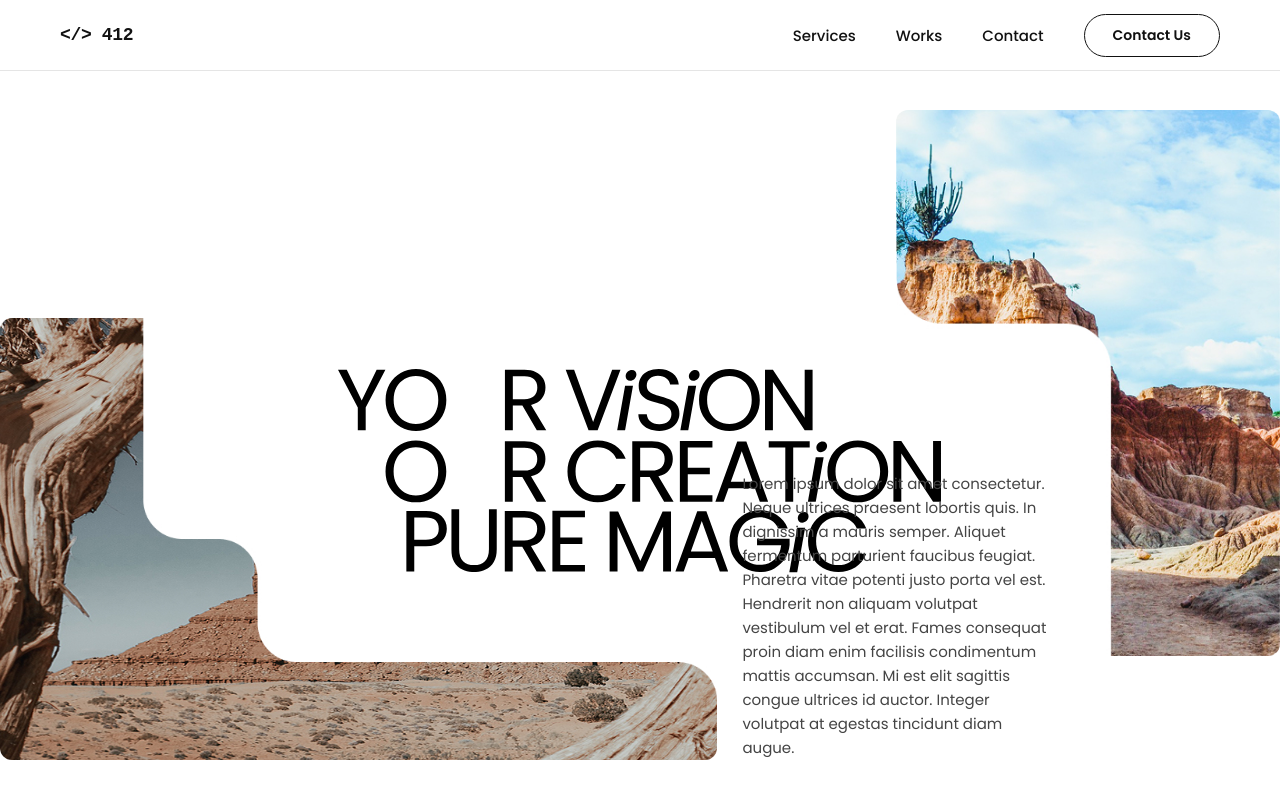
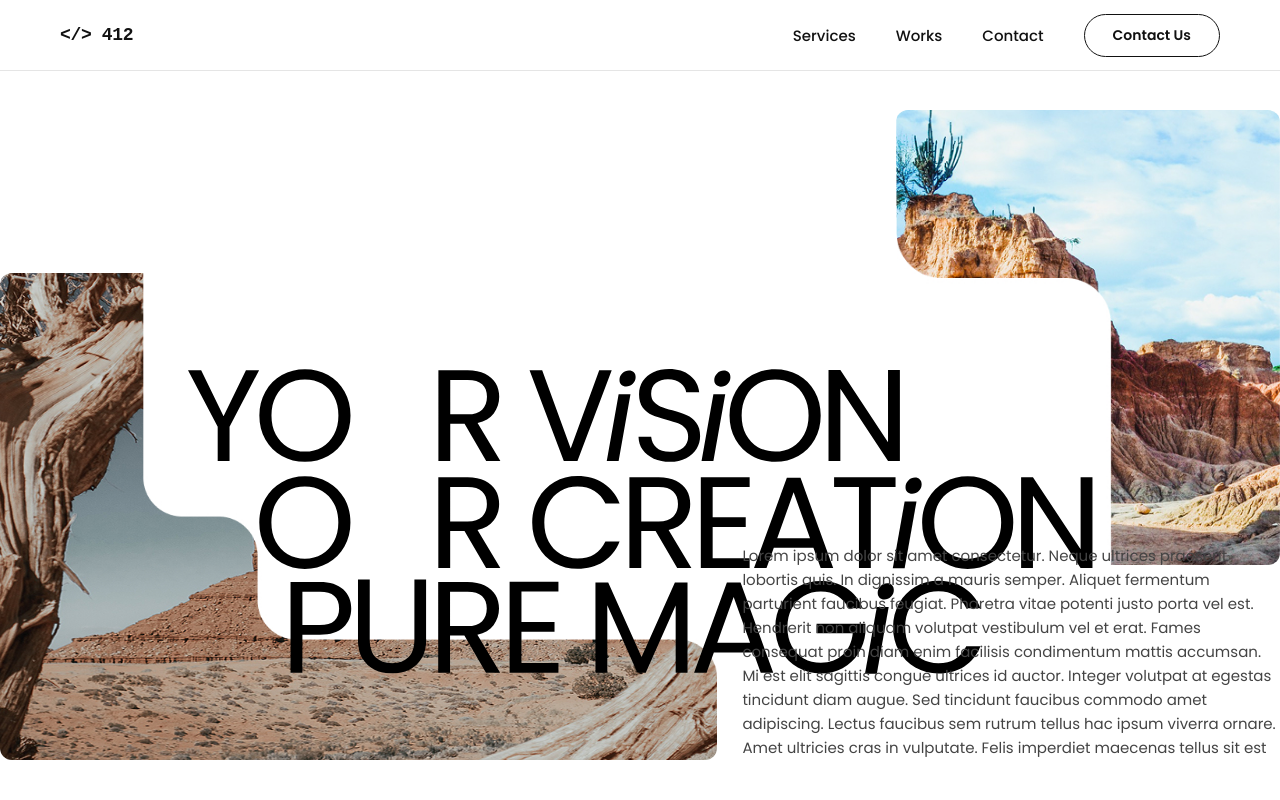
Before and after one commit to code-412/314Site, a Next.js app: page / in a window 1280 px wide. Shown: the top 800 px of the page. Built offline with nearby package versions, Linux system fonts and the light colour scheme.

Commit message:
semi Hero Done

```diff
--- a/src/widgets/hero/Hero.module.scss
+++ b/src/widgets/hero/Hero.module.scss
@@ -26,7 +26,7 @@
     left: 0;
     bottom: 0;
     width: 56%;
-    height: 68%;
+    height: 75%;
     border-radius: 12px;
     background: url("/bottomimage.jpg") center / cover no-repeat;
     z-index: 0;
@@ -38,7 +38,7 @@
     right: 0;
     top: 0;
     width: 30%;
-    height: 84%;
+    height: 70%;
     border-radius: 12px;
     background: url("/topimage.jpg") center / cover no-repeat;
     z-index: 0;
@@ -53,17 +53,21 @@
 }
 
 .titleSvg {
-  width: 100%;
-  height: auto;
+  width: 150%;
+  height: 100%;
   display: block;
   overflow: visible;
+  position: relative;
+  left: -25%;
+  top: 18%;
 }
 
 .description {
   position: absolute;
   left: 58%;
   bottom: 0;
-  width: 24%;
+  width: auto;
+  height: auto;
   z-index: 2;
   font-size: 15px;
   font-weight: 400;
--- a/src/widgets/hero/Hero.tsx
+++ b/src/widgets/hero/Hero.tsx
@@ -52,8 +52,7 @@ export function Hero() {
         </h1>
 
         <p className={s.description}>
-          Lorem ipsum dolor sit amet consectetur. Neque ultrices praesent lobortis quis. In dignissim a mauris semper. Aliquet fermentum parturient faucibus feugiat. Pharetra vitae potenti justo porta vel est. Hendrerit non aliquam volutpat vestibulum vel et erat. Fames consequat proin diam enim facilisis condimentum mattis accumsan. Mi est elit sagittis congue ultrices id auctor. Integer volutpat at egestas tincidunt diam augue.
-        </p>
+Lorem ipsum dolor sit amet consectetur. Neque ultrices praesent lobortis quis. In dignissim a mauris semper. Aliquet fermentum parturient faucibus feugiat. Pharetra vitae potenti justo porta vel est. Hendrerit non aliquam volutpat vestibulum vel et erat. Fames consequat proin diam enim facilisis condimentum mattis accumsan. Mi est elit sagittis congue ultrices id auctor. Integer volutpat at egestas tincidunt diam augue. Sed tincidunt faucibus commodo amet adipiscing. Lectus faucibus sem rutrum tellus hac ipsum viverra ornare. Amet ultricies cras in vulputate. Felis imperdiet maecenas tellus sit est         </p>
       </div>
     </section>
   );
```
Also changed, not shown: public/heroBack/leftSide.png (added), public/heroBack/rightSide.png (added).
